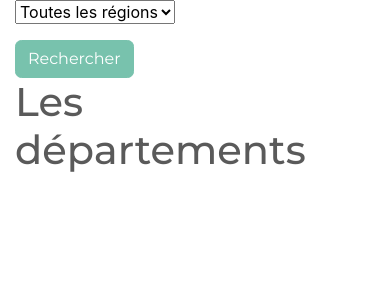
After one commit to parisaqua/api-rest, a Symfony app: template templates/api/listDepsParRegion.html.twig in a window 390 px wide. The commit adds this page. Shown: the top 300 px of the page. Run offline with Twig, Linux system fonts and the light colour scheme; the template is opened without the code that fills it, so the values that code supplies are empty; some libraries are stand-ins or nearby versions.

Commit message:
Etape 18

```diff
--- a/src/Entity/Region.php
+++ b/src/Entity/Region.php
@@ -31,7 +31,7 @@ class Region
 
     public function getCode(): ?string
     {
-        return "n° ".$this->code;
+        return $this->code;
     }
 
     public function setCode(string $code): self
--- a/templates/api/index.html.twig
+++ b/templates/api/index.html.twig
@@ -4,7 +4,7 @@
 
 {% block body %}
 <div class="container">
-    <h1>Mes régions</h1>
+    <h1>Les régions</h1>
     <div class="row">
     {% for maRegion in mesRegions %}
         <div class="col-md-3">
--- /dev/null
+++ b/templates/api/listDepsParRegion.html.twig
@@ -0,0 +1,39 @@
+{% extends 'base.html.twig' %}
+
+{% block title %}Liste des Départements{% endblock %}
+
+{% block body %}
+<div class="container">
+    <form action="" method="GET" class="">
+        <div class="row">
+            <div class="col-md-10">
+                <div class="form-group">
+                    <select name="region" id="region">
+                        <option value="Toutes">Toutes les régions</option>
+                        {% for maRegion in mesRegions %}
+                            <option value="{{ maRegion.code }}" >{{ maRegion.nom }}</option>
+                        {% endfor %}
+                    </select>
+                </div>
+            </div>
+            <div class="col-md-2">
+                <button type="submit" class="btn btn-primary">Rechercher</button>
+            </div>
+        </div>
+    </form>
+    <h1>Les départements</h1>
+    <div class="row">
+    {% for monDep in mesDeps %}
+        <div class="col-md-3">
+            <div class="card border-primary mb-3" style="max-width: 20rem;">
+                <div class="card-header">{{ monDep.code }}</div>
+                <div class="card-body">
+                    <h4 class="card-title">{{ monDep.nom }}</h4>
+                </div>
+            </div>
+        </div>
+    {% endfor %}
+
+    </div>
+</div>
+{% endblock %}
```
Also changed, not shown: src/Controller/ApiController.php (+33 -4 lines).
